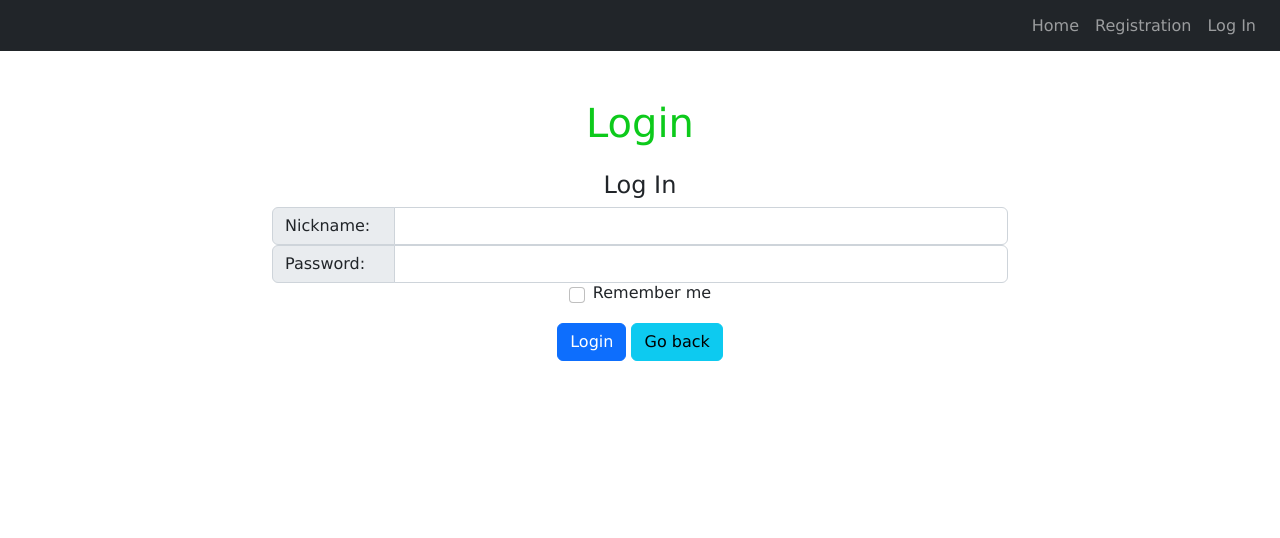
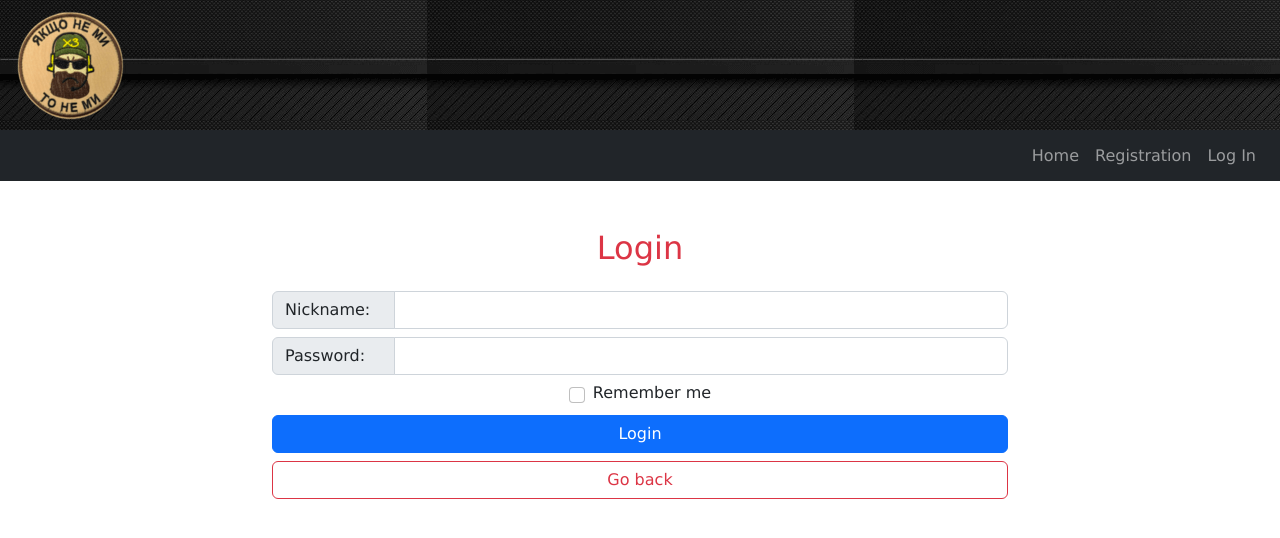
Before and after one commit to LeadShadow/Web6Project, a Django app: template webproject/project/templates/project/login.html in a window 1280 px wide. Shown: the top 538 px of the page. Run offline with Django 3.2, Linux system fonts and the light colour scheme; the template is opened without the code that fills it, so the values that code supplies are empty; some libraries are stand-ins or nearby versions.

Commit message:
+some fixes (templates)

```diff
--- a/webproject/project/static/style.css
+++ b/webproject/project/static/style.css
@@ -13,8 +13,8 @@ a {
   color: #00B7FF;
 }
 
-h1 {
-  color: #0DCA1B;
+h2 {
+  color: #dc3545;
 }
 
 .template {
@@ -23,7 +23,3 @@ h1 {
   height: 100%;
   width: 100%;
 }
-
-.myclass {
-color: red;
-}
--- a/webproject/project/templates/project/add_note.html
+++ b/webproject/project/templates/project/add_note.html
@@ -10,7 +10,7 @@
     {% endif %}
 
     <div class="row mb-3">
-        <h1>Add note</h1>
+        <h2>Add note</h2>
     </div>
 
     <div class="row justify-content-center">
--- a/webproject/project/templates/project/add_tags.html
+++ b/webproject/project/templates/project/add_tags.html
@@ -11,7 +11,7 @@
         {% endif %}
 
          <div class="row mb-3">
-        <h1>Add tag</h1>
+        <h2>Add tag</h2>
         </div>
 
         <form class="col-sm-6 rounded shadow-lg py-2" method="POST" action="{% url 'usertag' %}">
--- a/webproject/project/templates/project/base.html
+++ b/webproject/project/templates/project/base.html
@@ -3,7 +3,7 @@
 <head>
     <meta charset="UTF-8"/>
     <meta name="viewport" content="width=device-width, initial-scale=1.0"/>
-    <title></title>
+    <title>WEB-PROJECT</title>
     {% load static %}
     <link rel="shortcut icon" type="image/png" href="{% static 'favicon.ico' %}"/>
     <link href="https://cdn.jsdelivr.net/npm/bootstrap@5.2.2/dist/css/bootstrap.min.css" rel="stylesheet"
@@ -11,12 +11,15 @@
     <link rel="stylesheet" href="{% static 'style.css' %}"/>
 </head>
 <body>
+<div style="background-image: url('{% static 'bc.png' %}');
+            ">
+      <a class="navbar-brand" href="#" style="padding: 1em">
+            <img src="{% static 'logo.png' %}" style="padding-top:10px; padding-bottom:10px">
+        </a>
+</div>
+<nav class="navbar navbar-expand-lg navbar-dark bg-dark">
+    <div class="d-flex flex-grow-1">
 
-<nav class="navbar navbar-expand-lg navbar-dark bg-dark ">
-    <div class="d-flex flex-grow-1">
-        <a class="navbar-brand" href="#">
-<!--            <img src="{% static 'logo.png' %}">-->
-        </a>
         <div class="w-100 text-right">
             <button class="navbar-toggler" type="button" data-toggle="collapse" data-target="#myNavbar">
                 <span class="navbar-toggler-icon"></span>
--- a/webproject/project/templates/project/contact_edit.html
+++ b/webproject/project/templates/project/contact_edit.html
@@ -13,7 +13,7 @@
 {% endif %}
 <div class="container mt-5">
     <div class="row justify-content-center mb-5">
-        <h1>Edit contact</h1>
+        <h2>Edit contact</h2>
     </div>
     <div class="row justify-content-center">
         <form class="col-sm-6 rounded shadow-lg" action="" method="POST">
@@ -109,7 +109,7 @@
 {% endif %}
 <div class="container mt-5">
     <div class="row justify-content-center mb-5">
-        <h1>Add contact</h1>
+        <h2>Add contact</h2>
     </div>
     <div class="row justify-content-center">
         <form class="col-sm-6 col-sm-6 rounded shadow-lg" action="" method="POST">
--- a/webproject/project/templates/project/contacts.html
+++ b/webproject/project/templates/project/contacts.html
@@ -14,7 +14,7 @@
     </div>
 
     <div class="row mb-3">
-        <h1>Contacts</h1>
+        <h2>Contacts</h2>
     </div>
 
     <div class="row">
--- a/webproject/project/templates/project/info.html
+++ b/webproject/project/templates/project/info.html
@@ -3,7 +3,7 @@
 <div class="container mt-5">
     <div class="justify-content-center mb-5">
         <div class="row mb-3">
-            <h1>Info collector</h1>
+            <h2>Info collector</h2>
         </div>
         <div class="border rounded shadow-lg w-25 p-3">
             <table class="table table-hover">
--- a/webproject/project/templates/project/login.html
+++ b/webproject/project/templates/project/login.html
@@ -3,7 +3,7 @@
 {% block content %}
 <div class="container mt-5">
     <div class="row justify-content-center mb-3">
-        <h1>Login</h1>
+        <h2>Login</h2>
     </div>
     {% if error %}
     <div>
@@ -15,23 +15,20 @@
     <div class="row justify-content-center">
         <form class="col-sm-8" method="post">
             {% csrf_token %}
-            <legend>Log In</legend>
-
-                <div class="form-group">
+            <div class="form-group mb-2">
                 <div class="input-group flex-nowrap">
                     <span class="input-group-text col-sm-2" id="addon-wrapping">Nickname:</span>
                     <input name="username" type="text" class="form-control" required="">
                 </div>
             </div>
-
-                            <div class="form-group">
+            <div class="form-group mb-2">
                 <div class="input-group flex-nowrap">
                     <span class="input-group-text col-sm-2" id="addon-wrapping">Password:</span>
                     <input name="password" type="password" class="form-control" required="">
                 </div>
             </div>
 
-            <div class="form-group form-check mb-3">
+            <div class="form-group form-check mb-2">
                 <label class="form-check-label">
                     <input
                             type="checkbox"
@@ -41,11 +38,11 @@
                     Remember me</label
                 >
             </div>
-            <div class="form-group">
-                <button class="btn btn-primary btn-block" type="submit">
+            <div class="form-group mb-2">
+                <button class="btn btn-primary col-sm-12 mb-2" type="submit">
                     Login
                 </button>
-             <a class="btn btn-info btn-block" href="/" role="button">Go back</a>
+                <a class="btn btn-outline-danger col-sm-12 mb-2" href="/" role="button">Go back</a>
 
             </div>
         </form>
--- a/webproject/project/templates/project/note_edit.html
+++ b/webproject/project/templates/project/note_edit.html
@@ -3,7 +3,7 @@
 {% block content %}
 <div class="container mt-5">
     <div class="row justify-content-center mb-3">
-        <h1>Edit note</h1>
+        <h2>Edit note</h2>
     </div>
 
     <div class="row justify-content-center">
```
Also changed, not shown: webproject/project/templates/project/signup.html (+9 -24 lines), webproject/project/static/bc.jpg (added), webproject/project/static/bc.png (added), webproject/project/static/logo.png, 1 other file. Lines whose indentation alone changed are shown as unchanged.
